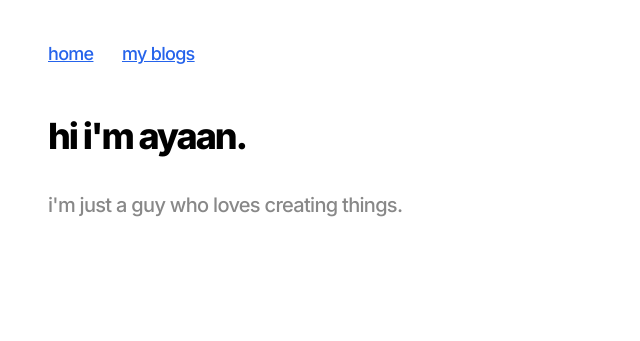
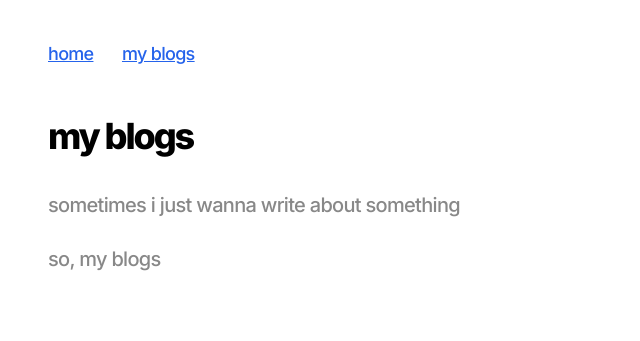
Before and after one commit to ayaan9618/mysite, a plain HTML site: page blog.html in a window 1280 px wide. Shown: the whole page, without its empty margins (0-640 px from the left). Drawn offline with nearby package versions, Linux system fonts and the light colour scheme.

Commit message:
updateblog

```diff
--- a/blog.html
+++ b/blog.html
@@ -25,12 +25,14 @@
 
         <!-- Main content -->
         <main class="max-w-3xl">
-            <h1 class="text-[36px] font-extrabold text-black mb-6">hi i'm ayaan.</h1>
+            <h1 class="text-[36px] font-extrabold text-black mb-6">my blogs</h1>
 
             <p class="mb-6">
-                i'm just a guy who loves creating things.
+                sometimes i just wanna write about something
             </p>
-
+            <p class="mb-6">
+                so, my blogs
+            </p>
                 </main>
     </div>
 </body>
```
